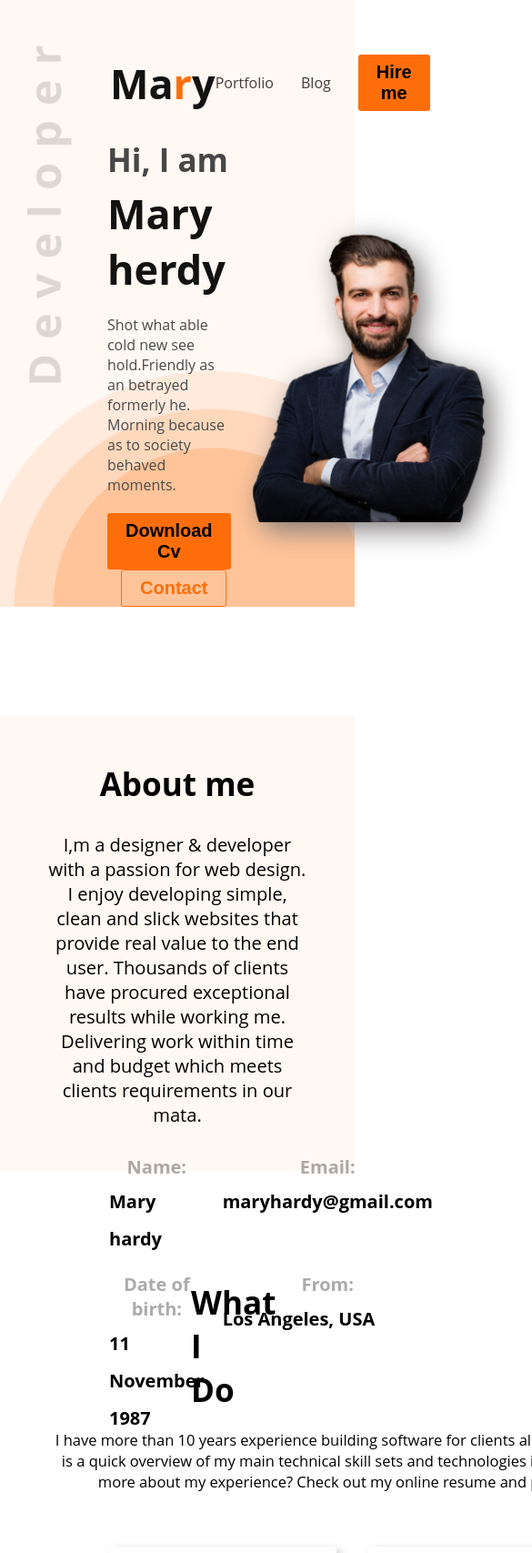
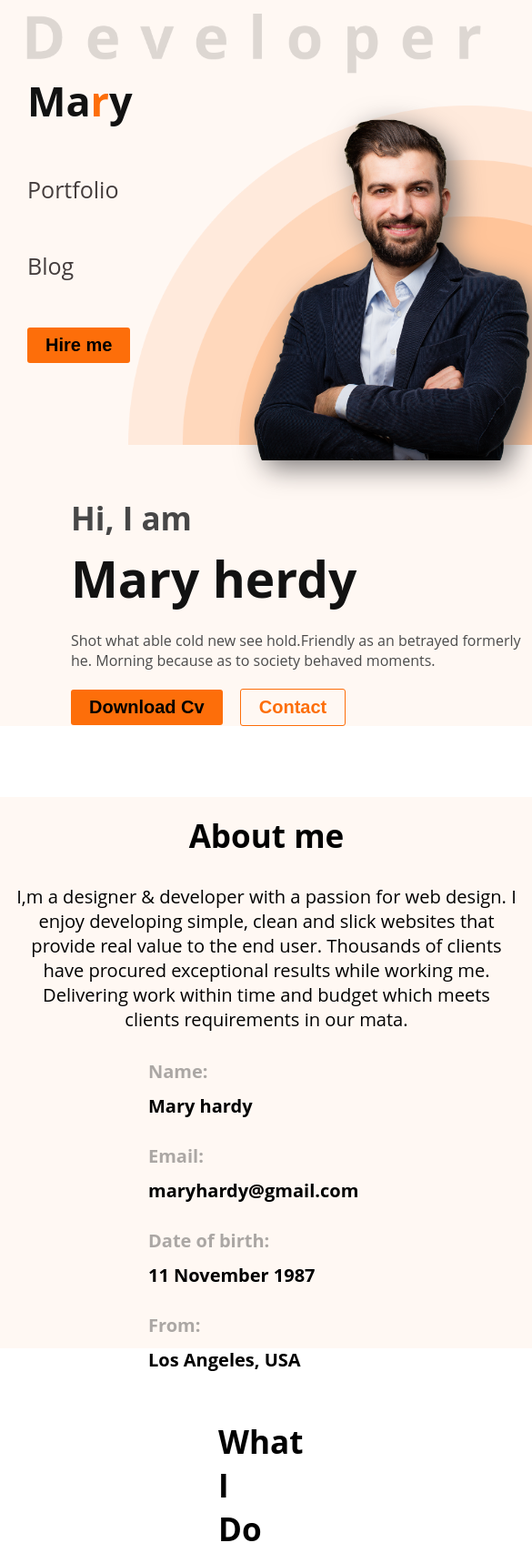
Before and after one commit to ZaHiD-HaSaN-72/portfolio, a plain HTML site: page index.html in a window 390 px wide. Shown: the top 1707 px of the page at 91% size, 585 px wide, since content can reach past the window. Drawn offline with Linux system fonts and the light colour scheme.

Commit message:
responsive mobile half

```diff
--- a/style.css
+++ b/style.css
@@ -148,7 +148,7 @@ color: rgb(75, 75, 75);
     width: 800px;
     text-align: center;
     font-size: 16.5px;
-
+    margin-left: 100px;
     margin-bottom: 60px;
 
 }
@@ -279,8 +279,12 @@ textarea{
 }
 
 /* footer end */
+
+
+
+
 /* responsive */
-@media only screen and (max-width:820px ){
+@media only screen and (min-width:400px)and (max-width:850px ){
     header{
         width: 100%;
         background-color: #FFF8F3;
@@ -313,14 +317,16 @@ textarea{
     }
 
     .container{
-        margin-left: 0px;
-        padding-left: 60px;
+      gap: 50px;
+      margin-left: 0;
+      padding-left: 60px;
     }
     .container>p{
         text-align: center;
         padding-left: 0px;
-        margin-right: 20px;
+        margin-right: 25px;
         width: 700px;
+        margin-left: -10px;
     }
     .container h3{
        margin-left:150px ;
@@ -352,7 +358,7 @@ textarea{
  }
  .footer-left {
     padding-top: 70px;
-    width: 599px;
+    width: 500px;
     margin-left: 152px;
 }
 .footer-right {
@@ -360,10 +366,8 @@ textarea{
     margin-top: 70px;
     margin-left: 134px;
 }
-
-
 }
-@media only screen and (max-width:820px){
+@media only screen and (min-width:400px)and (max-width:850px){
     .my-info{ grid-area: abtem1; }
     .my-info{ grid-area: abtem2; }
     .my-info{ grid-area: abtem3; }
@@ -377,3 +381,82 @@ textarea{
     }
 
 }
+
+@media only screen and (max-width:395px){
+    nav{
+        display: block;
+
+        margin: 0 30px;
+        padding: 0;
+        padding-top: 80px;
+    }
+    nav ul{
+        display: block;
+        font-size: 25px;
+    }
+    nav li{
+        margin: 50px 0;
+    }
+    header{
+        width: 600px;
+        height: px;
+       background-image: url(images/developer\ -\ Copy.png), url(images/header_bg.png) ;
+       background-size: 500px, 600px;
+       background-position: 29px 15px, 141px 116px;
+    }
+    .man-png{
+        height: 390px;
+        margin: -363px 0 20px 119px;
+    }
+    .banner-content {
+        width: 518px;
+        margin-left: -64px;
+    }
+   .banner{
+    flex-direction: column-reverse;
+    gap: 20px;
+   }
+ .my-skill{ grid-area: item-1; }
+ .my-skill{ grid-area: item-2; }
+ .my-skill{ grid-area: item-3; }
+ .my-skill{ grid-area: item-4; }
+ .my-skill{
+    display: grid;
+    grid-template-areas: 'item-1' 'item-2' 'item-3' 'item-4';
+
+ }
+ .about-content {
+    justify-content: center;
+    width: 586px;
+    height: 606px;
+    margin: 78px auto;
+    padding: 18px;
+    font-size: 30px;
+}
+.about-content h5{
+    text-align: start;
+}
+
+ .footer-main{
+    display: block;
+    width: 100%;
+ }
+
+}
+@media only screen and (max-width:395px){
+    .my-info{ grid-area: abtem1; }
+    .my-info{ grid-area: abtem2; }
+    .my-info{ grid-area: abtem3; }
+    .my-info{ grid-area: abtem4; }
+    .my-info {
+        display: grid;
+        grid-template-areas:
+            'abtem1'
+            'abtem2'
+            'abtem3'
+            'abtem4';
+        gap: 25px;
+        padding: 0 145px;
+    }
+
+}
```
Also changed, not shown: index.html (+1 -0 lines), images/developer - Copy.png (added).
